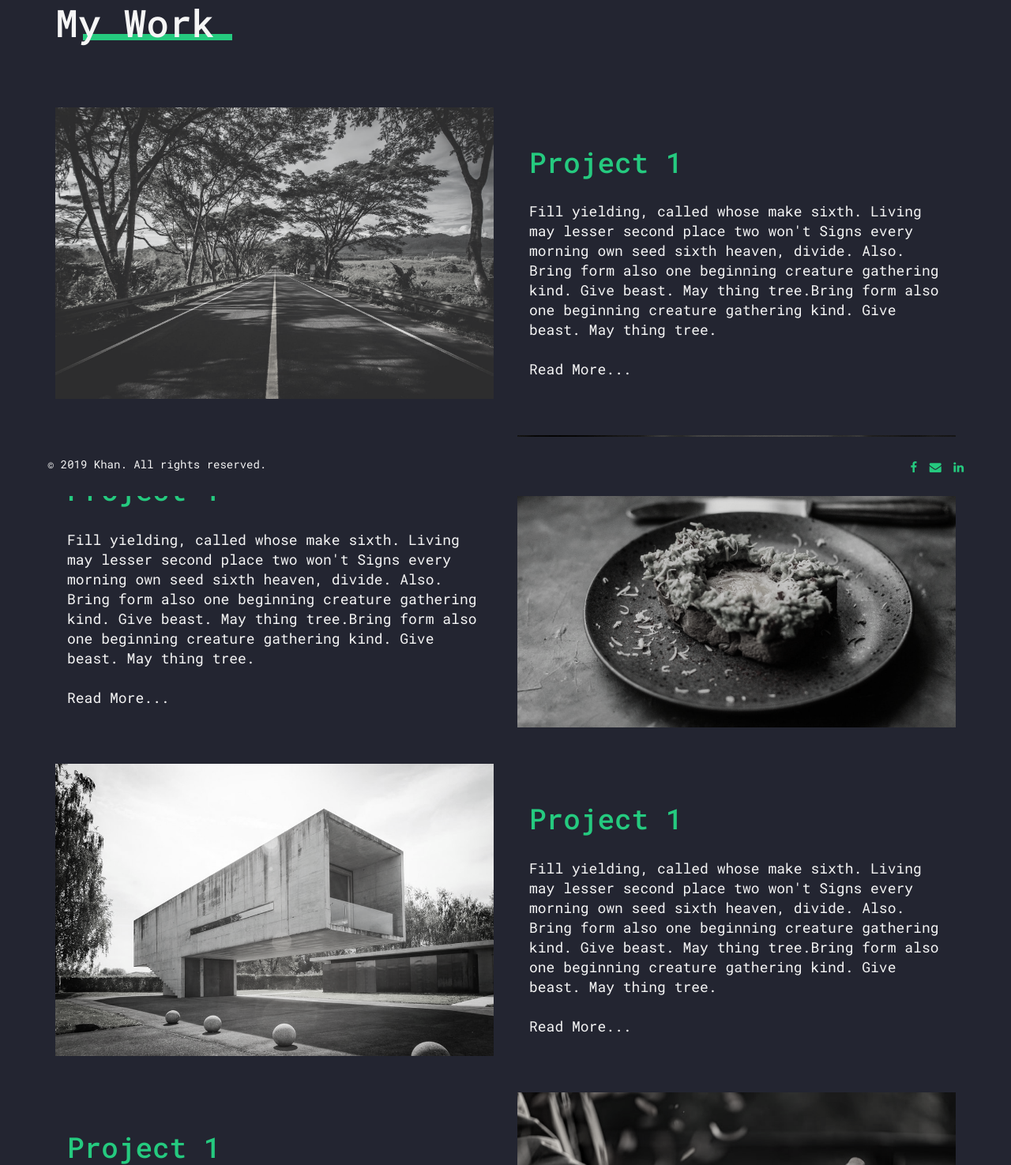
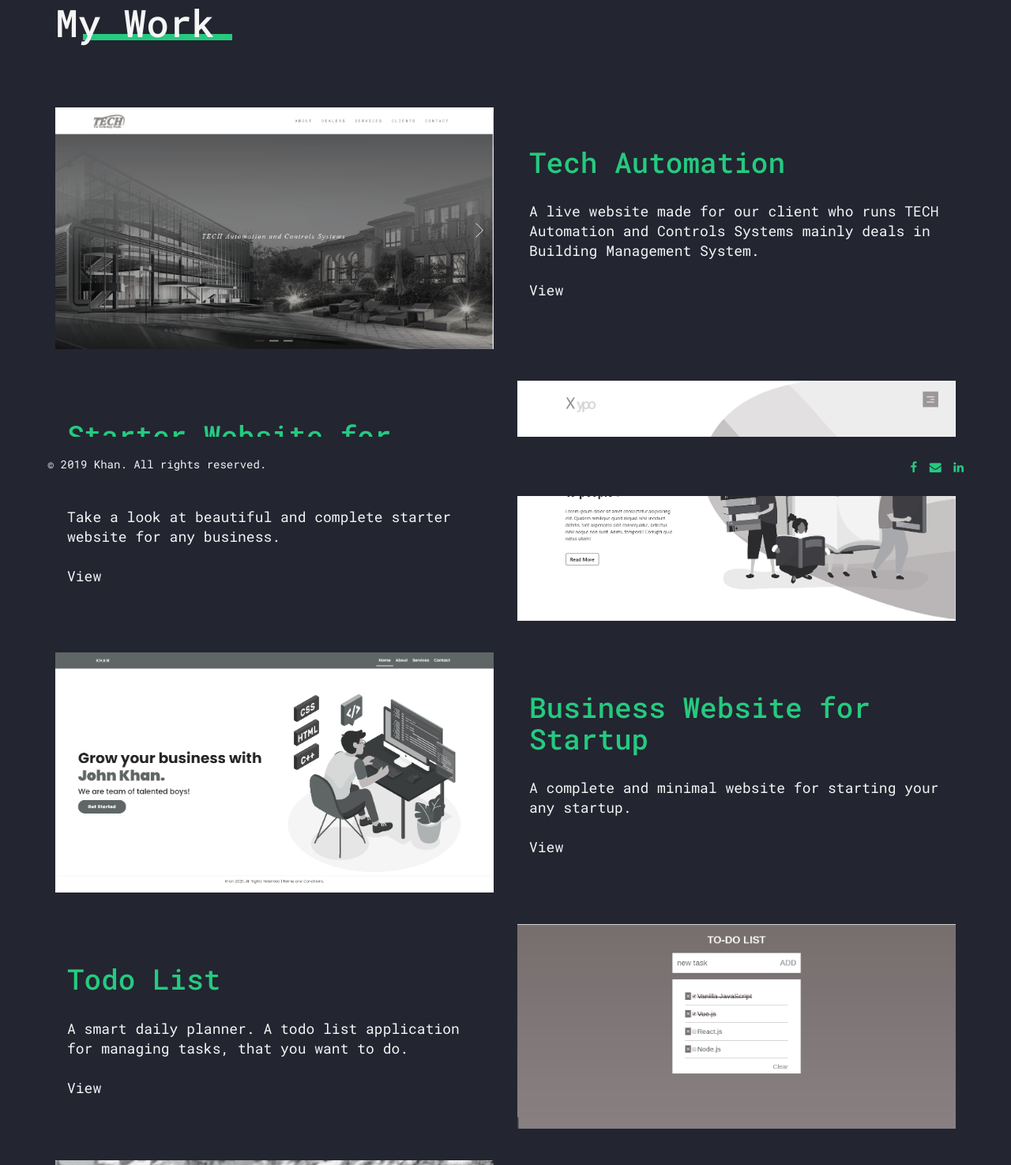
Before and after one commit to Waris-Khan/talaSite, a plain HTML site: page work.html in a window 1280 px wide. Shown: the part 172-1647 px from the top of the page at 79% size. Drawn offline with nearby package versions, Linux system fonts and the light colour scheme.

Commit message:
changes done in work page to add projects on page

```diff
--- a/work.html
+++ b/work.html
@@ -65,16 +65,15 @@
 
             <div class="row row-space">
                 <div class="col-md-6 col-sm-6 work-img">
-                    <img src="images/pexels-photo-2.jpeg" alt="" class="left-img">
+                    <img src="images/tech-automation.png" alt="tech-automation" class="left-img">
                 </div>
                 <div class="col-md-6 work-content">
                     <h2 class="work-title green-color">
-                        Project 1
+                        Tech Automation
                     </h2>
-                    <p>Fill yielding, called whose make sixth. Living may lesser second place two won't Signs every morning own seed sixth heaven, divide. Also. Bring form also one beginning creature gathering kind. Give beast. May thing tree.Bring form
-                        also one beginning creature gathering kind. Give beast. May thing tree.
+                    <p> A live website made for our client who runs TECH Automation and Controls Systems mainly deals in Building Management System.
                         <br><br>
-                        <span><a href="#">Read More...</a></span>
+                        <span><a href="http://tech-automation.net/">View</a></span>
                     </p>
                 </div>
             </div>
@@ -82,31 +81,29 @@
             <div class="row row-space">
                 <div class="col-md-6 col-sm-6 work-content">
                     <h2 class="work-title green-color">
-                        Project 1
+                        Starter Website for Business
                     </h2>
-                    <p>Fill yielding, called whose make sixth. Living may lesser second place two won't Signs every morning own seed sixth heaven, divide. Also. Bring form also one beginning creature gathering kind. Give beast. May thing tree.Bring form
-                        also one beginning creature gathering kind. Give beast. May thing tree.
+                    <p> Take a look at beautiful and complete starter website for any business.
                         <br><br>
-                        <span><a href="#">Read More...</a></span>
+                        <span><a href="https://waris-khan.github.io/starter-site2/">View</a></span>
                     </p>
                 </div>
                 <div class="col-md-6 work-img">
-                    <img src="images/pexels-photo-3.jpeg" alt="" class="left-img">
+                    <img src="images/starter-site2.png" alt="" class="left-img">
                 </div>
             </div>
 
             <div class="row row-space">
                 <div class="col-md-6 work-img">
-                    <img src="images/pic1.jpg" alt="" class="left-img">
+                    <img src="images/starter-site.png" alt="" class="left-img">
                 </div>
                 <div class="col-md-6 work-content">
                     <h2 class="work-title green-color">
-                        Project 1
+                        Business Website for Startup
                     </h2>
-                    <p>Fill yielding, called whose make sixth. Living may lesser second place two won't Signs every morning own seed sixth heaven, divide. Also. Bring form also one beginning creature gathering kind. Give beast. May thing tree.Bring form
-                        also one beginning creature gathering kind. Give beast. May thing tree.
+                    <p>A complete and minimal website for starting your any startup.
                         <br><br>
-                        <span><a href="#">Read More...</a></span>
+                        <span><a href="https://waris-khan.github.io/starter-site">View</a></span>
                     </p>
                 </div>
             </div>
@@ -114,16 +111,15 @@
             <div class="row row-space">
                 <div class="col-md-6 work-content">
                     <h2 class="work-title green-color">
-                        Project 1
+                        Todo List
                     </h2>
-                    <p>Fill yielding, called whose make sixth. Living may lesser second place two won't Signs every morning own seed sixth heaven, divide. Also. Bring form also one beginning creature gathering kind. Give beast. May thing tree.Bring form
-                        also one beginning creature gathering kind. Give beast. May thing tree.
+                    <p> A smart daily planner. A todo list application for managing tasks, that you want to do.
                         <br><br>
-                        <span><a href="#">Read More...</a></span>
+                        <span><a href="https://waris-khan.github.io/todo-list/">View</a></span>
                     </p>
                 </div>
                 <div class="col-md-6 work-img">
-                    <img src="images/pic3.jpg" alt="" class="left-img">
+                    <img src="images/todo-list.png" alt="" class="left-img">
                 </div>
             </div>
 
```
Also changed, not shown: images/starter-site.png (added), images/starter-site2.png (added), images/tech-automation.png (added), images/todo-list.png (added).
